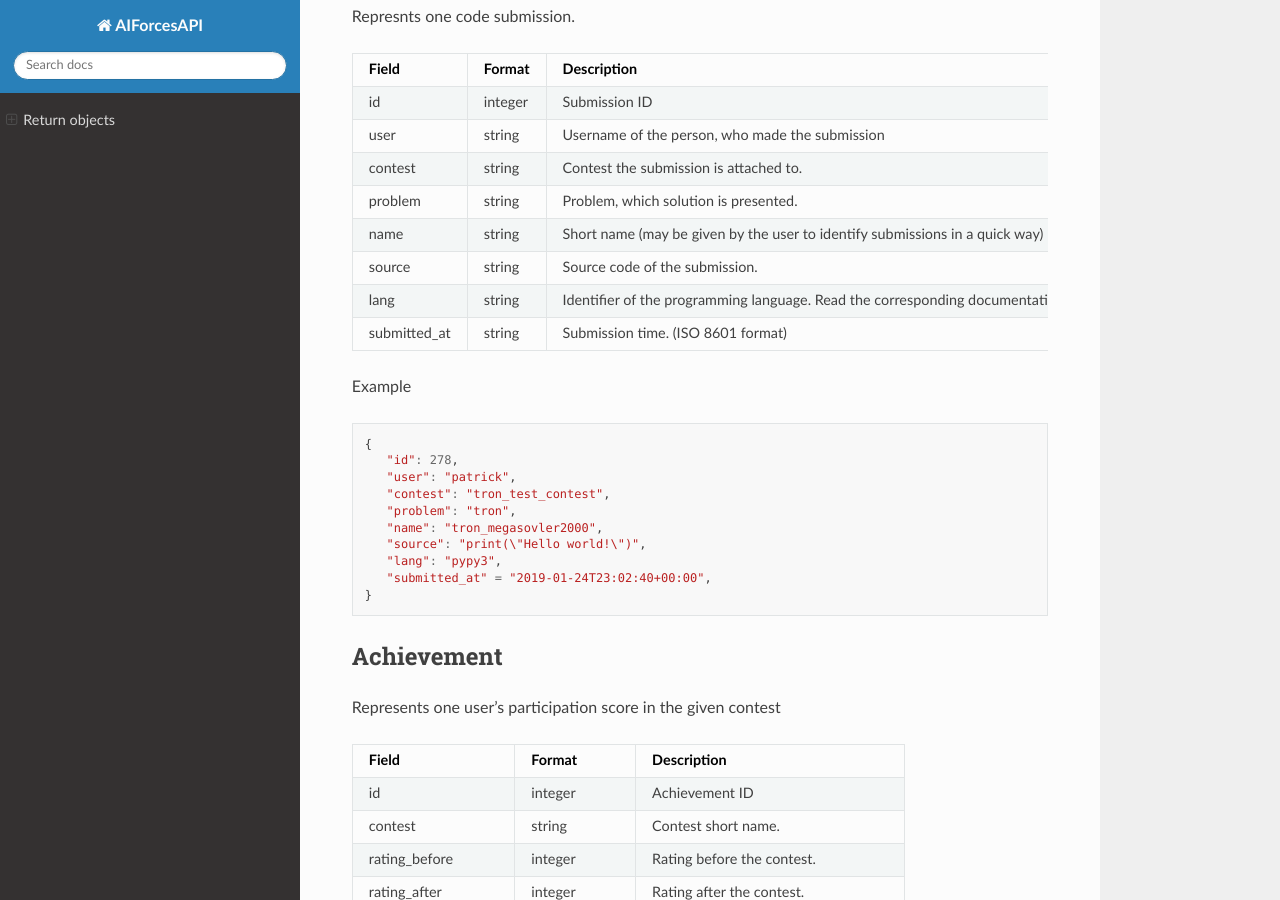
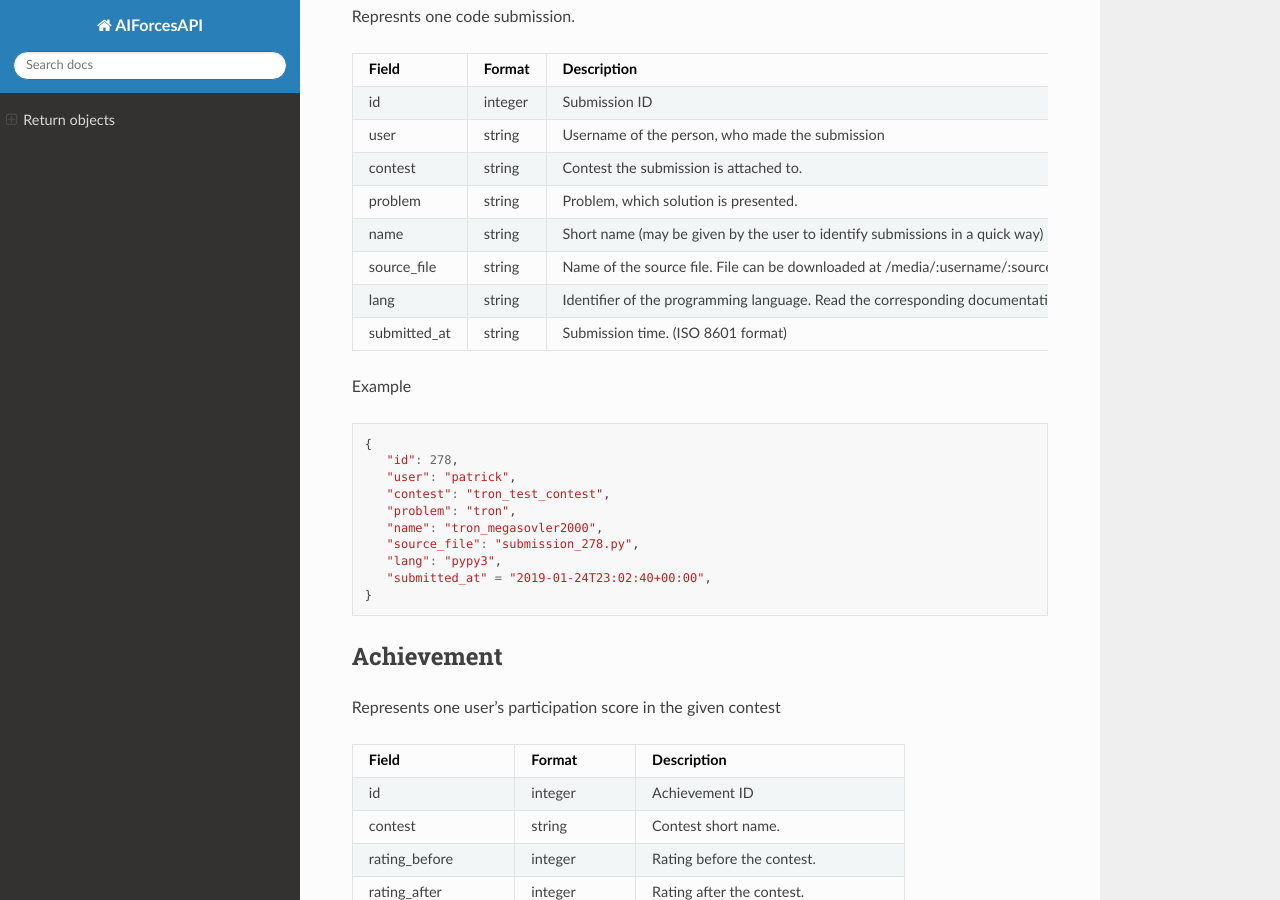
Before and after one commit to AIForces/AIForcesAPI, a Sphinx documentation site: the page built from docs/source/return_objects.rst, in a window 1280 px wide and 900 px high, scrolled down 2305 px. Built offline with Sphinx 7.4.7 and the Read the Docs theme 2.0.0, drawn with Linux system fonts in a browser that asks for light colours.

Commit message:
Removed source, added source_file

```diff
--- a/docs/source/return_objects.rst
+++ b/docs/source/return_objects.rst
@@ -114,7 +114,7 @@ Represnts one code submission.
    contest, string, "Contest the submission is attached to."
    problem, string, "Problem, which solution is presented."
    name, string, "Short name (may be given by the user to identify submissions in a quick way)"
-   source, string, "Source code of the submission."
+   source_file, string, "Name of the source file. File can be downloaded at /media/:username/:source_file"
    lang, string, "Identifier of the programming language. Read the corresponding documentation."
    submitted_at, string, "Submission time. (ISO 8601 format)"
 
@@ -128,7 +128,7 @@ Example
       "contest": "tron_test_contest",
       "problem": "tron",
       "name": "tron_megasovler2000",
-      "source": "print(\"Hello world!\")",
+      "source_file": "submission_278.py",
       "lang": "pypy3",
       "submitted_at" = "2019-01-24T23:02:40+00:00",
    }
```
